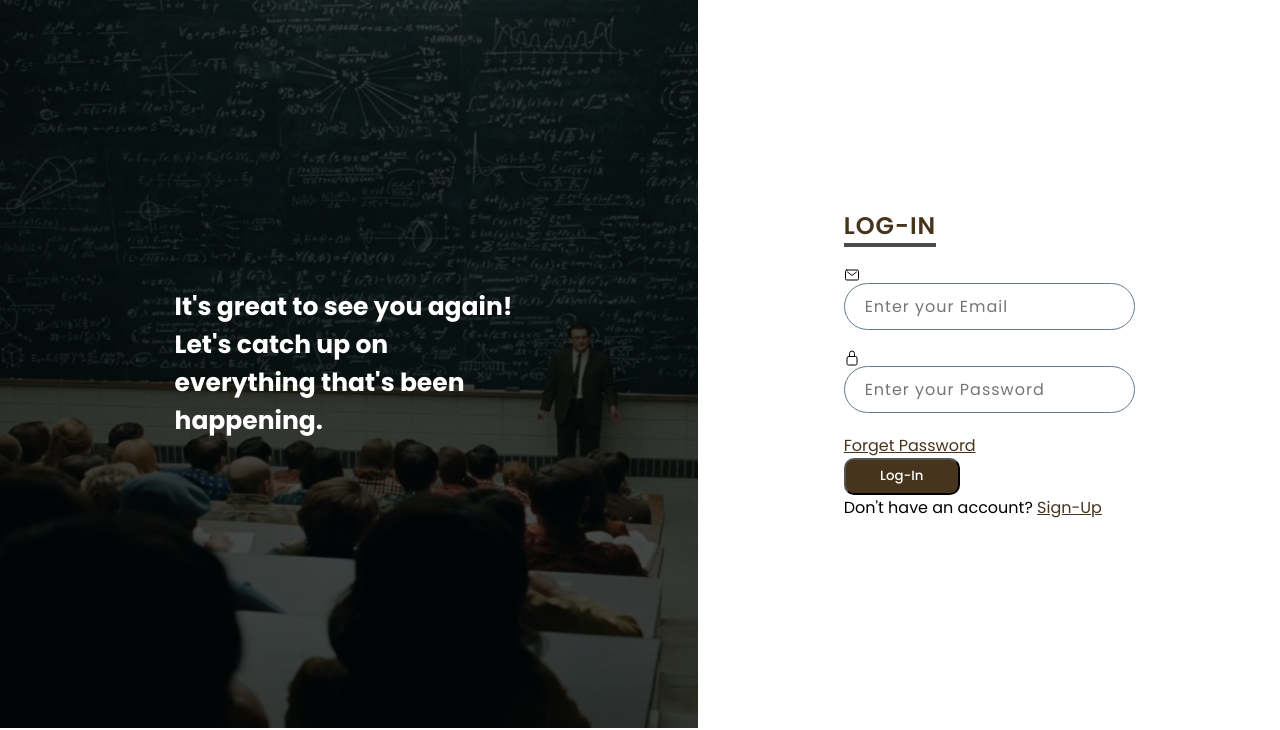
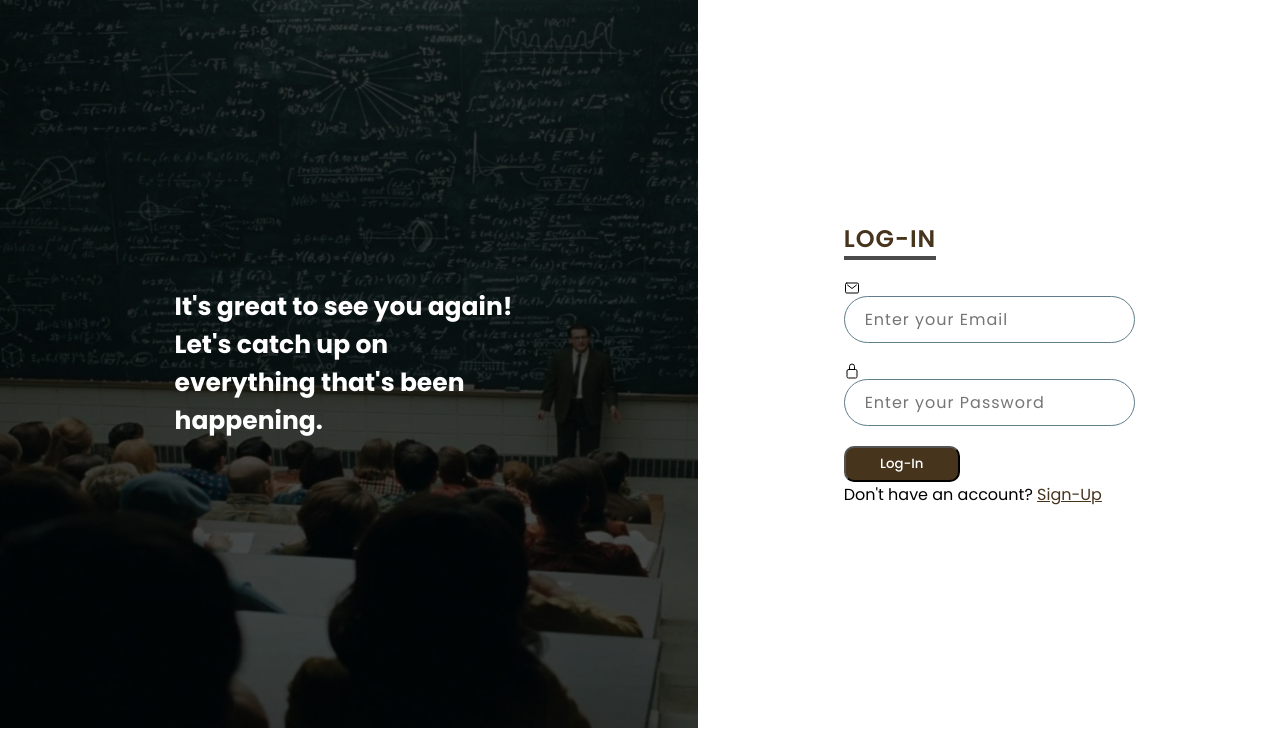
Before and after one commit to 3ab2wy1911/Student_Affairs_Website, a Django app: page /login/ in a window 1280 px wide. Shown: the part 70-800 px from the top of the page. Run offline with Django 4.2, Linux system fonts and the light colour scheme.

Commit message:
Update loginpage.html

```diff
--- a/Students/templates/loginpage.html
+++ b/Students/templates/loginpage.html
@@ -39,16 +39,14 @@
                     {% csrf_token %}
                     <div class="inputbox">
                         <ion-icon name="mail-outline"></ion-icon>
-                        <input type="email" required placeholder="Enter your Email" class="email" name="email">
+                        <input type="email" required placeholder="Enter your Email" class="email" name="email" value="{{ email }}">
                     </div>
                     <div class="inputbox">
                         <ion-icon name="lock-closed-outline"></ion-icon>
                         <input type="password" required placeholder="Enter your Password" class="password"
-                            name="password">
+                            name="password" value="{{ password }}">
                     </div>
-                    <div class="forget">
-                        <a href="#">Forget Password</a>
-                    </div>
+
                     <div class="submit">
                         <input type="submit" value="Log-In" name="Log-In">
                     </div>
```
